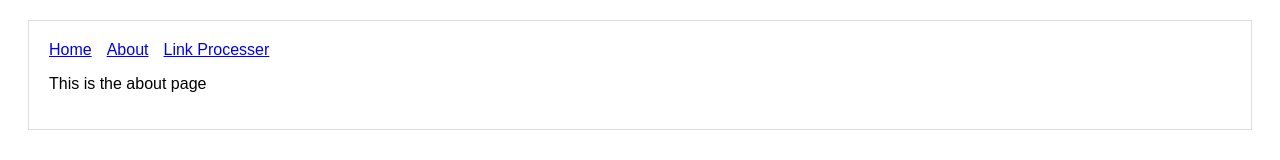
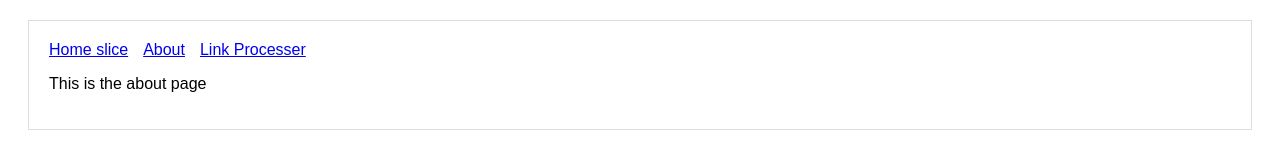
Before and after one commit to drewferris/next-personal, a Next.js app: page /about in a window 1280 px wide. Shown: the top 160 px of the page. Built offline with nearby package versions, Linux system fonts and the light colour scheme.

Commit message:
tst push

```diff
--- a/components/Header.js
+++ b/components/Header.js
@@ -7,7 +7,7 @@ const linkStyle = {
 const Header = () => (
   <div>
     <Link href="/">
-      <a style={linkStyle}>Home</a>
+      <a style={linkStyle}>Home slice</a>
     </Link>
     <Link href="/about">
       <a style={linkStyle}>About</a>
```
